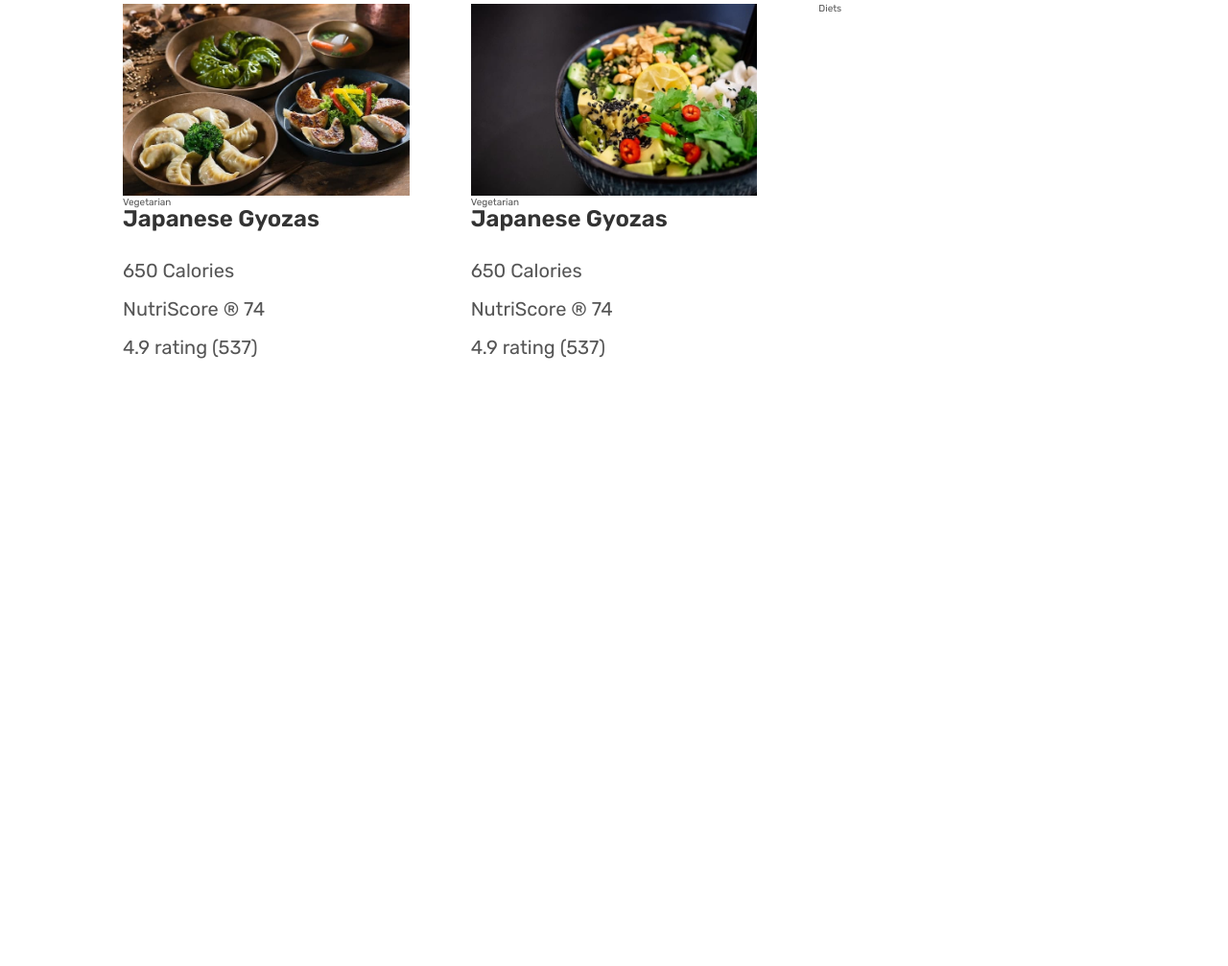
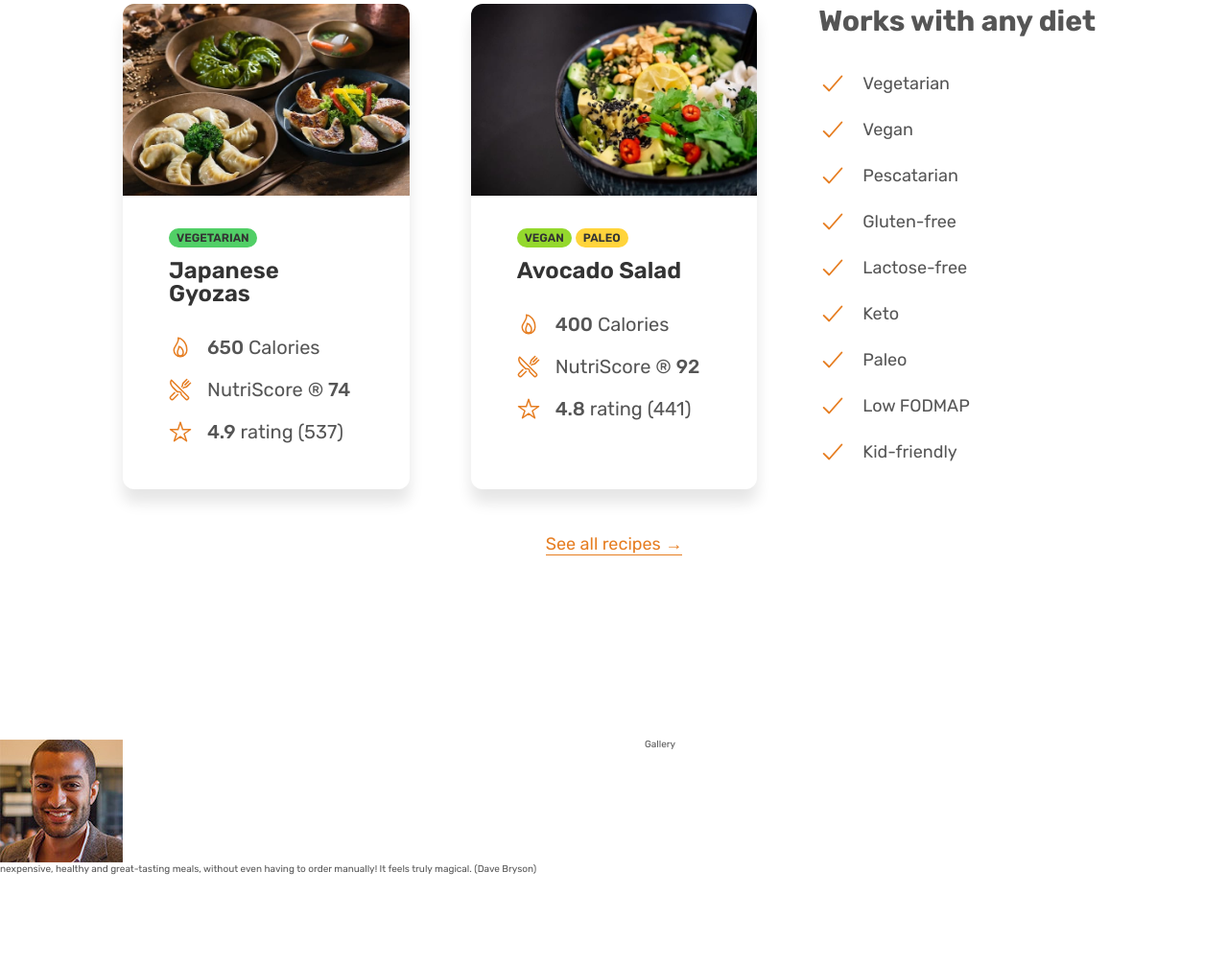
Before and after one commit to onurkizildeli/Omnifood-Project, a plain HTML site: page index.html in a window 1280 px wide. Shown: the part 2902-3909 px from the top of the page at 96% size. Before the commit the page ends 3370 px from the top, so only its background shows below. Drawn offline with nearby package versions, Linux system fonts and the light colour scheme.

Commit message:
Add files via upload

```diff
--- a/css/general.css
+++ b/css/general.css
@@ -146,6 +146,17 @@ body {
 
 /*BUTTONS*/
 
+.btn:link,
+.btn:visited {
+  display: inline-block;
+
+  font-size: 2rem;
+  padding: 1.6rem 3.2rem;
+  border-radius: 8px;
+  text-decoration: none;
+  font-weight: 600;
+}
+
 .btn--full:link,
 .btn--full:visited {
   background-color: #e67e22;
@@ -177,18 +188,39 @@ body {
   /* box-shadow: inset 0 0 0 3px #2b8a3e; */
 }
 
-.btn:link,
-.btn:visited {
+
+.link:link,
+.link:visited {
+  color: #e67e22;
+  text-decoration: none;
+  border-bottom: 1px solid currentColor;
+  padding-bottom: 2px;
   display: inline-block;
+  transition: all 0.3s;
+}
 
-  font-size: 2rem;
-  padding: 1.6rem 3.2rem;
-  border-radius: 8px;
-  text-decoration: none;
-  font-weight: 600;
+.link:hover,
+.link:active {
+    color: #cf711f;
+    border-bottom: 1px solid transparent;
+    transform: scale(1.1);
 }
+
+/* HELPER SETTINGS CLASSES */
 
 .margin-right-sm {
   margin-right: 1.6rem !important;
 }
+
+.margin-bottom-md {
+  margin-bottom: 4.8rem !important;
+}
+
+.center-text {
+  text-align: center;
+}
+
+strong {
+  font-weight: 500;
+}
 /***************************************/
--- a/css/style.css
+++ b/css/style.css
@@ -207,7 +207,6 @@
     justify-self: center;
 }
 
-
 /***************************************/
 /*MEALS SECTION*/
 /***************************************/
@@ -216,9 +215,51 @@
     padding: 9.6rem;
 }
 
-.meal-img {
-    width: 100%;
+.meal {
+    box-shadow: 0 1.4rem 1.5rem rgba(0, 0, 0, 0.1);
+    border-radius: 12px;
+    overflow: hidden;
+    transition: transform 0.3s, box-shadow 0.5s;
 }
+
+.meal:hover {
+    transform: scale(1.02) translateY(-1rem);
+    box-shadow: 0 1.4rem 2.2rem 0.6rem rgba(0, 0, 0, 0.075);
+}
+
+.meal-content {
+    padding: 3.2rem 4.8rem 4.8rem;
+}
+
+.meal-tags {
+    margin-bottom: 1.2rem;
+    display: flex;
+    gap: 0.4rem;
+}
+
+.tag {
+    display: inline-block;
+    padding: 0.4rem 0.8rem;
+    font-size: 1.2rem;
+    text-transform: uppercase;
+
+    color: #333;
+    border-radius: 50px;
+    font-weight: 600;
+}
+
+.tag--vegetrarian {
+    background-color: #51cf66;
+}
+
+.tag--vegan {
+    background-color: #94d82d;
+}
+
+.tag--paleo {
+    background-color: #ffd43b;
+}
+
 
 .meal-title {
     font-size: 2.4rem;
@@ -236,4 +277,51 @@
 
 .meal-attribute {
     font-size: 2rem;
+    display: flex;
+    align-items: center;
 }
+
+.meal-icon {
+    height: 2.4rem;
+    width: 2.4rem;
+    color: #e67e22;
+    margin-right: 1.6rem;
+}
+
+.meal-img {
+    width: 100%;
+}
+
+.all-recipes {
+    text-align: center;
+    font-size: 1.8rem;
+
+}
+
+.list {
+    list-style: none;
+    display: flex;
+    flex-direction: column;
+    gap: 1.8rem;
+}
+.list-item {
+    font-size: 1.8rem;
+    display: flex;
+    align-items: center;
+    gap: 1.6rem;
+}
+
+.list-icon {
+    width: 3rem;
+    height: 3rem;
+    color: #e67e22;
+}
+
+
+/***************************************/
+/*TESTIMONIALS SECTION*/
+/***************************************/
+
+.section-testimonials {
+    padding: 9.6rem 0;
+}
--- a/index.html
+++ b/index.html
@@ -1,5 +1,6 @@
 <!DOCTYPE html>
 <html lang="en">
+
 <head>
     <meta charset="UTF-8" />
     <meta http-equiv="X-UA-Compatible" content="IE=edge" />
@@ -16,6 +17,7 @@
         @import url("https://fonts.googleapis.com/css2?family=Rubik:ital,wght@0,300;0,400;0,500;0,600;0,700;0,800;0,900;1,300;1,400;1,500;1,600;1,700;1,800;1,900&display=swap");
     </style>
 </head>
+
 <body>
     <header class="header">
         <img class="logo" src="img/omnifood-logo.png" alt="Omnifood Logo" />
@@ -55,39 +57,17 @@
                     </p>
 
                     <div class="btn-box">
-                            <a href="#" class="btn btn--full margin-right-sm"
-                                >Start eating well</a
-                            >
-                            <a href="#" class="btn btn--outline"
-                                >Learn more &darr;</a
-                            >
+                        <a href="#" class="btn btn--full margin-right-sm">Start eating well</a>
+                        <a href="#" class="btn btn--outline">Learn more &darr;</a>
                     </div>
                     <div class="delivered-meals">
                         <div class="delivered-imgs">
-                                <img
-                                    src="img/customers/customer-1.jpg"
-                                    alt="Customer Photo"
-                                />
-                                <img
-                                    src="img/customers/customer-2.jpg"
-                                    alt="Customer Photo"
-                                />
-                                <img
-                                    src="img/customers/customer-3.jpg"
-                                    alt="Customer Photo"
-                                />
-                                <img
-                                    src="img/customers/customer-4.jpg"
-                                    alt="Customer Photo"
-                                />
-                                <img
-                                    src="img/customers/customer-5.jpg"
-                                    alt="Customer Photo"
-                                />
-                                <img
-                                    src="img/customers/customer-6.jpg"
-                                    alt="Customer Photo"
-                                />
+                            <img src="img/customers/customer-1.jpg" alt="Customer Photo" />
+                            <img src="img/customers/customer-2.jpg" alt="Customer Photo" />
+                            <img src="img/customers/customer-3.jpg" alt="Customer Photo" />
+                            <img src="img/customers/customer-4.jpg" alt="Customer Photo" />
+                            <img src="img/customers/customer-5.jpg" alt="Customer Photo" />
+                            <img src="img/customers/customer-6.jpg" alt="Customer Photo" />
                         </div>
                         <p class="delivered-text">
                             <span>250,000+</span> meals last year!
@@ -96,11 +76,7 @@
                 </div>
 
                 <div class="hero-img-box">
-                        <img
-                            class="hero-img"
-                            src="img/hero.png"
-                            alt="bunch of food and customer photo as a colage"
-                        />
+                    <img class="hero-img" src="img/hero.png" alt="bunch of food and customer photo as a colage" />
                 </div>
             </div>
         </section>
@@ -109,23 +85,11 @@
             <div class="container">
                 <h2 class="heading-featured-in">As featured in</h2>
                 <div class="logos">
-                        <img
-                            src="img/logos/techcrunch.png"
-                            alt="techcrunch logo"
-                        />
-                        <img
-                            src="img/logos/business-insider.png"
-                            alt="business-insider logo"
-                        />
-                        <img
-                            src="img/logos/the-new-york-times.png"
-                            alt="the-new-york-times logo"
-                        />
+                    <img src="img/logos/techcrunch.png" alt="techcrunch logo" />
+                    <img src="img/logos/business-insider.png" alt="business-insider logo" />
+                    <img src="img/logos/the-new-york-times.png" alt="the-new-york-times logo" />
                     <img src="img/logos/forbes.png" alt="forbes logo" />
-                        <img
-                            src="img/logos/usa-today.png"
-                            alt="usa-today logo"
-                        />
+                    <img src="img/logos/usa-today.png" alt="usa-today logo" />
                 </div>
             </div>
         </section>
@@ -155,19 +119,11 @@
                     </p>
                 </div>
                 <div class="step-img-box">
-                        <img
-                            src="img/app/app-screen-1.png"
-                            class="step-img"
-                            alt="iPhone app preferences selectin screen"
-                        />
+                    <img src="img/app/app-screen-1.png" class="step-img" alt="iPhone app preferences selectin screen" />
                 </div>
                 <!-- STEP 02 -->
                 <div class="step-img-box">
-                        <img
-                            src="img/app/app-screen-2.png"
-                            class="step-img"
-                            alt="iPhone app meal approving plan screen"
-                        />
+                    <img src="img/app/app-screen-2.png" class="step-img" alt="iPhone app meal approving plan screen" />
                 </div>
 
                 <div class="step-text-box">
@@ -200,55 +156,144 @@
                 </div>
 
                 <div class="step-img-box">
-                        <img
-                            src="img/app/app-screen-3.png"
-                            class="step-img"
-                            alt="iPhone app delivery screen"
-                        />
+                    <img src="img/app/app-screen-3.png" class="step-img" alt="iPhone app delivery screen" />
                 </div>
             </div>
         </section>
 
         <section class="section-meals">
-                <div class="container">
+            <div class="container center-text">
                 <span class="subheading">Meals</span>
                 <h2 class="heading-secondary">
                     Omnifood AI chooses from 5,000+ recipes
                 </h2>
             </div>
 
-                <div class="container grid grid--3-cols">
+            <div class="container grid grid--3-cols margin-bottom-md">
                 <div class="meal">
-                        <img
-                            src="img/meals/meal-1.jpg"
-                            class="meal-img"
-                            alt=" Japanese Gyozas"
-                        />
+                    <img src="img/meals/meal-1.jpg" class="meal-img" alt="Avocado Salad" />
 
-                        <span class="tag">Vegetarian</span>
+                    <div class="meal-content">
+
+
+                        <div class="meal-tags">
+                            <span class="tag tag--vegetrarian">Vegetarian</span>
+                        </div>
                         <p class="meal-title">Japanese Gyozas</p>
 
                         <ul class="meal-attributes">
-                            <li class="meal-attribute">650 Calories</li>
-                            <li class="meal-attribute">NutriScore &reg; 74</li>
-                            <li class="meal-attribute">4.9 rating (537)</li>
+                            <li class="meal-attribute">
+                                <ion-icon class="meal-icon" name="flame-outline"></ion-icon> <span> <strong>650</strong>
+                                    Calories</span>
+                            </li>
+                            <li class="meal-attribute">
+                                <ion-icon class="meal-icon" name="restaurant-outline"></ion-icon>
+                                <span>
+                                    NutriScore &reg; <strong>74</strong>
+                                </span>
+                            </li>
+                            <li class="meal-attribute">
+                                <ion-icon class="meal-icon" name="star-outline"></ion-icon>
+                                <span><strong>4.9</strong> rating (537)</span>
+                            </li>
                         </ul>
                     </div>
+                </div>
                 <div class="meal">
-                        <img src="img/meals/meal-2.jpg"  class="meal-img" alt="Avocado Salad" />
+                    <img src="img/meals/meal-2.jpg" class="meal-img" alt="Avocado Salad" />
 
-                        <span class="tag">Vegetarian</span>
-                        <p class="meal-title">Japanese Gyozas</p>
+                    <div class="meal-content">
+
+
+                        <div class="meal-tags">
+                            <span class="tag tag--vegan">Vegan </span>
+                            <span class="tag tag--paleo">Paleo</span>
+                        </div>
+                        <p class="meal-title">Avocado Salad</p>
 
                         <ul class="meal-attributes">
-                            <li class="meal-attribute">650 Calories</li>
-                            <li class="meal-attribute">NutriScore &reg; 74</li>
-                            <li class="meal-attribute">4.9 rating (537)</li>
+                            <li class="meal-attribute">
+                                <ion-icon class="meal-icon" name="flame-outline"></ion-icon> <span> <strong>400</strong>
+                                    Calories</span>
+                            </li>
+                            <li class="meal-attribute">
+                                <ion-icon class="meal-icon" name="restaurant-outline"></ion-icon>
+                                <span>
+                                    NutriScore &reg; <strong>92</strong>
+                                </span>
+                            </li>
+                            <li class="meal-attribute">
+                                <ion-icon class="meal-icon" name="star-outline"></ion-icon>
+                                <span>
+
+                                    <strong>4.8</strong> rating (441)
+                            </li>
+                            </span>
                         </ul>
                     </div>
-                    <div class="list">Diets</div>
+                </div>
+                <div class="diets">
+
+                    <h3 class="heading-tertiary">
+                        Works with any diet
+                    </h3>
+
+                    <ul class="list">
+                        <li class="list-item">
+                            <ion-icon class="list-icon" name="checkmark-outline"></ion-icon> <span> Vegetarian</span>
+                        </li>
+                        <li class="list-item">
+                            <ion-icon class="list-icon" name="checkmark-outline"></ion-icon> <span> Vegan</span>
+                        </li>
+                        <li class="list-item">
+                            <ion-icon class="list-icon" name="checkmark-outline"></ion-icon> <span> Pescatarian</span>
+                        </li>
+                        <li class="list-item">
+                            <ion-icon class="list-icon" name="checkmark-outline"></ion-icon> <span> Gluten-free</span>
+                        </li>
+                        <li class="list-item">
+                            <ion-icon class="list-icon" name="checkmark-outline"></ion-icon> <span> Lactose-free</span>
+                        </li>
+                        <li class="list-item">
+                            <ion-icon class="list-icon" name="checkmark-outline"></ion-icon> <span> Keto</span>
+                        </li>
+                        <li class="list-item">
+                            <ion-icon class="list-icon" name="checkmark-outline"></ion-icon> <span> Paleo</span>
+                        </li>
+                        <li class="list-item">
+                            <ion-icon class="list-icon" name="checkmark-outline"></ion-icon> <span> Low FODMAP</span>
+                        </li>
+                        <li class="list-item">
+                            <ion-icon class="list-icon" name="checkmark-outline"></ion-icon> <span> Kid-friendly</span>
+                        </li>
+
+
+                    </ul>
+                </div>
+
+            </div>
+            <div class="container all-recipes">
+
+                <a href="#" class="link">See all recipes &rarr;</a>
             </div>
         </section>
+
+        <section class="section-testimonials grid grid--2-cols">
+            <div class="testiomonials">
+                <figure class="testimonial">
+                    <img src="img/customers/dave.jpg" alt="Dave photo">
+
+                    <blockquote>nexpensive, healthy and great-tasting meals, without even having to order manually! It feels truly magical. (Dave Bryson)</blockquote>
+
+                </figure>
+            </div>
+            <div class="gallery">Gallery</div>
+
+        </section>
     </main>
+
+    <script type="module" src="https://unpkg.com/ionicons@5.5.2/dist/ionicons/ionicons.esm.js"></script>
+    <script nomodule src="https://unpkg.com/ionicons@5.5.2/dist/ionicons/ionicons.js"></script>
 </body>
+
 </html>
```
Lines whose indentation alone changed are shown as unchanged.
